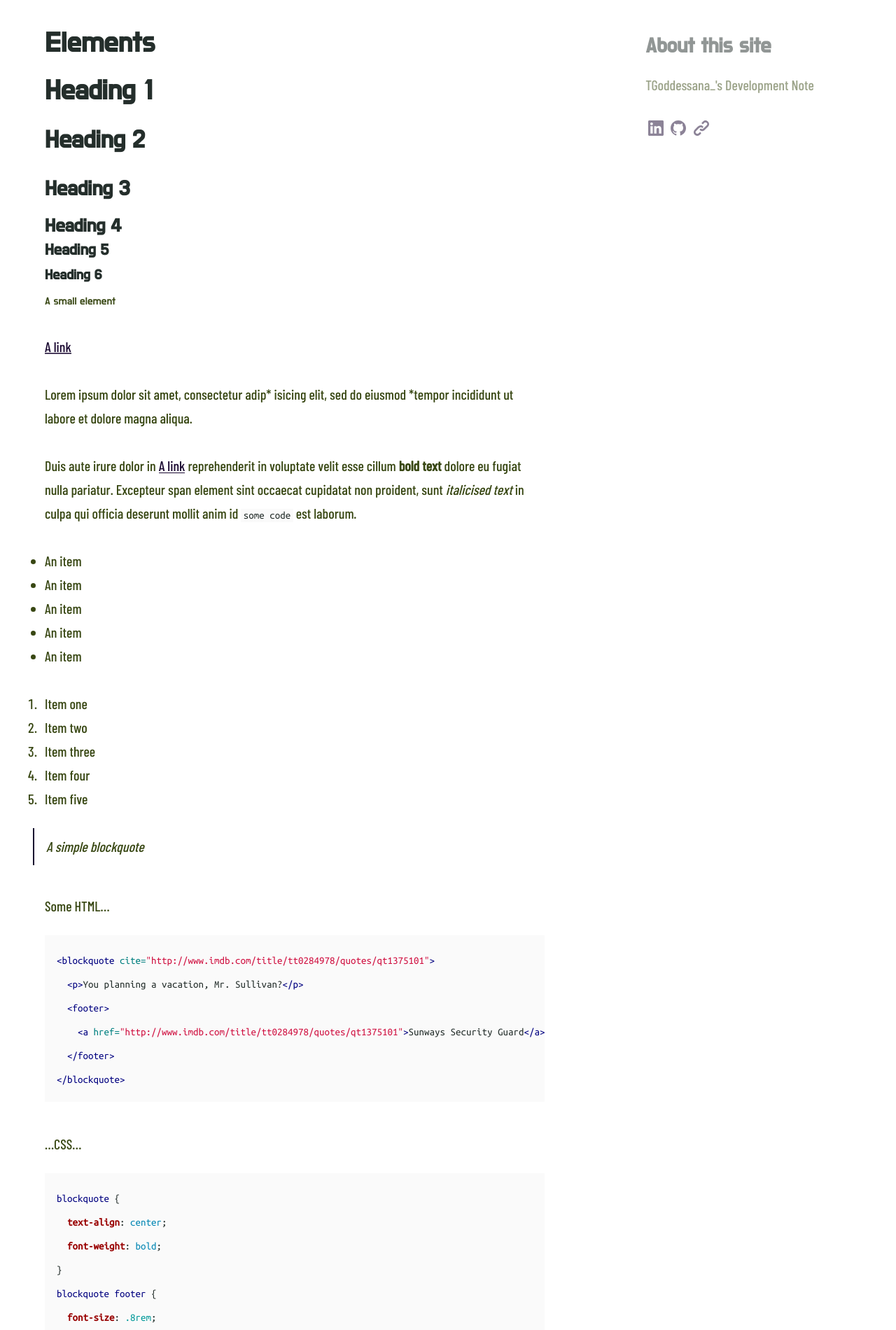
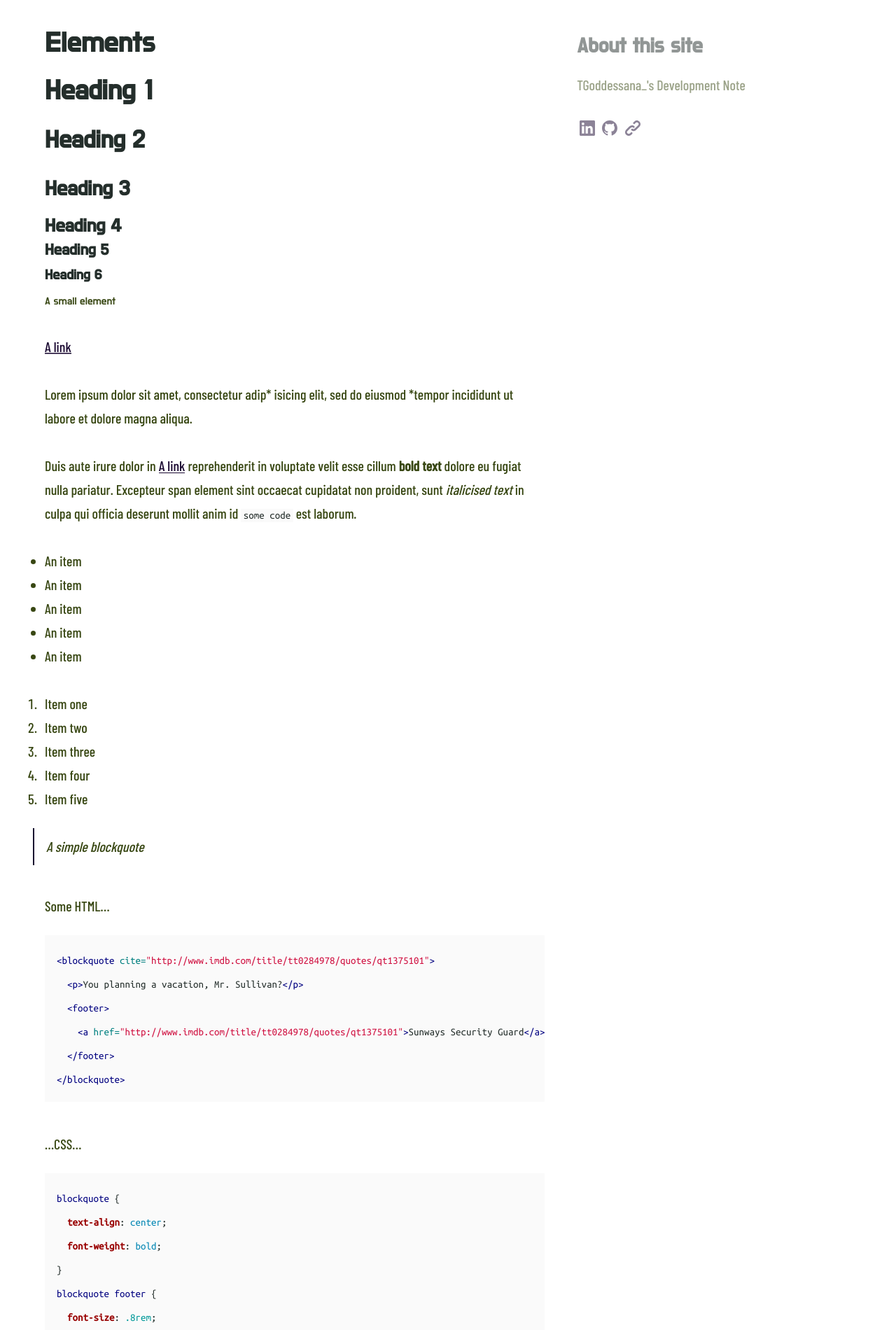
Before and after one commit to daviddarnes/alembic, a Jekyll site: the page built from elements.md, in a window 1280 px wide. Shown: the part 408-2308 px from the top of the page at 70% size. Built offline with Jekyll 4.4.1, drawn with Linux system fonts in a browser that asks for light colours; some web fonts are replaced.

```diff
--- a/_sass/_theme.scss
+++ b/_sass/_theme.scss
@@ -148,7 +148,7 @@
 .aside {
   @include breakpoint(break-1) {
     max-width: 34%;
-    margin-left: 12.5%;
+    margin-left: 4%;
     @include flex(1, 0, auto);
     opacity: 0.5;
     transition: opacity .1s;
@@ -158,7 +158,7 @@
     }
     &--left {
       margin-left: 0;
-      margin-right: 4%;
+      margin-right: 12.5%;
       order: -1;
     }
     &:hover {
```
